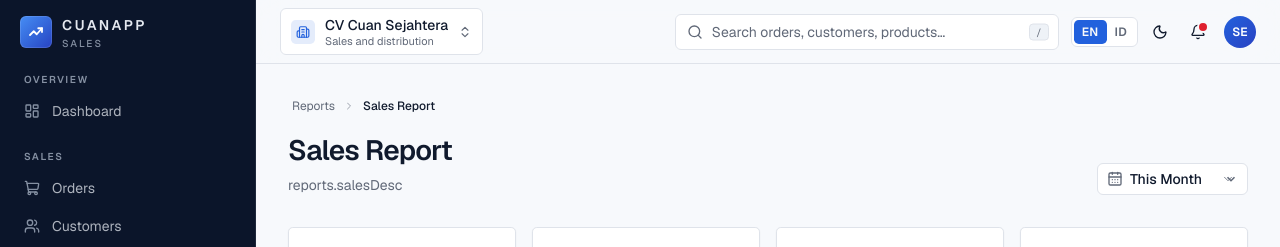
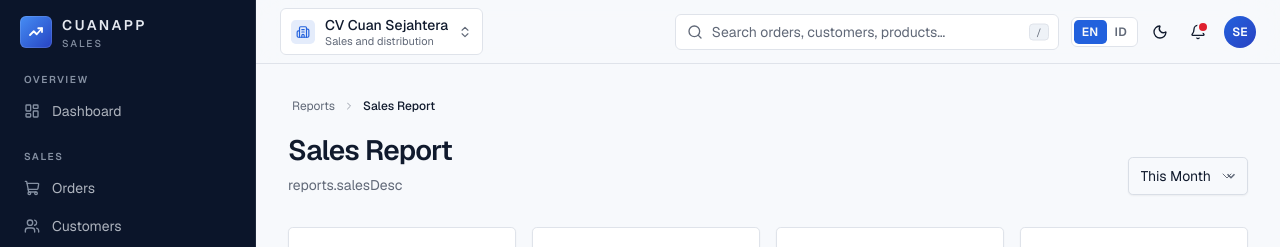
Before and after one commit to KoRomeo/cuan-app-sales-specification, a Next.js app: page /reports/sales in a window 1280 px wide. Shown: the top 247 px of the page. Built offline with nearby package versions, Linux system fonts and the light colour scheme.

Commit message:
Make period selection searchable and consistent

```diff
--- a/components/common/period-select.tsx
+++ b/components/common/period-select.tsx
@@ -2,6 +2,7 @@
 
 import { CalendarDays } from 'lucide-react'
 import { useApp } from '@/components/providers'
+import { SearchableSelect } from '@/components/common/searchable-select'
 import type { Period } from '@/lib/data'
 
 const periods: Period[] = ['today', 'thisWeek', 'thisMonth', 'lastMonth', 'thisQuarter', 'thisYear', 'allTime']
@@ -11,18 +12,7 @@ export function PeriodSelect({ value, onChange }: { value: Period; onChange: (p:
   return (
     <div className="relative">
       <CalendarDays className="pointer-events-none absolute left-2.5 top-1/2 size-4 -translate-y-1/2 text-muted-foreground" />
-      <select
-        value={value}
-        onChange={(e) => onChange(e.target.value as Period)}
-        aria-label="Period"
-        className="h-8 appearance-none rounded-lg border bg-card pl-8 pr-8 text-sm font-medium outline-none focus-visible:border-ring focus-visible:ring-3 focus-visible:ring-ring/40"
-      >
-        {periods.map((p) => (
-          <option key={p} value={p}>
-            {t(`period.${p}`)}
-          </option>
-        ))}
-      </select>
+      <SearchableSelect id="period-select" value={value} onChange={(next) => onChange(String(next) as Period)} options={periods.map((period) => ({ value: period, label: t(`period.${period}`) }))} placeholder={t(`period.${value}`)} searchPlaceholder={t('common.search')} emptyText={t('common.noResults')} />
       <svg aria-hidden="true" viewBox="0 0 16 16" className="pointer-events-none absolute right-2.5 top-1/2 size-3.5 -translate-y-1/2 text-muted-foreground" fill="none" stroke="currentColor" strokeWidth="1.8">
         <path d="M4 6l4 4 4-4" />
       </svg>
```
